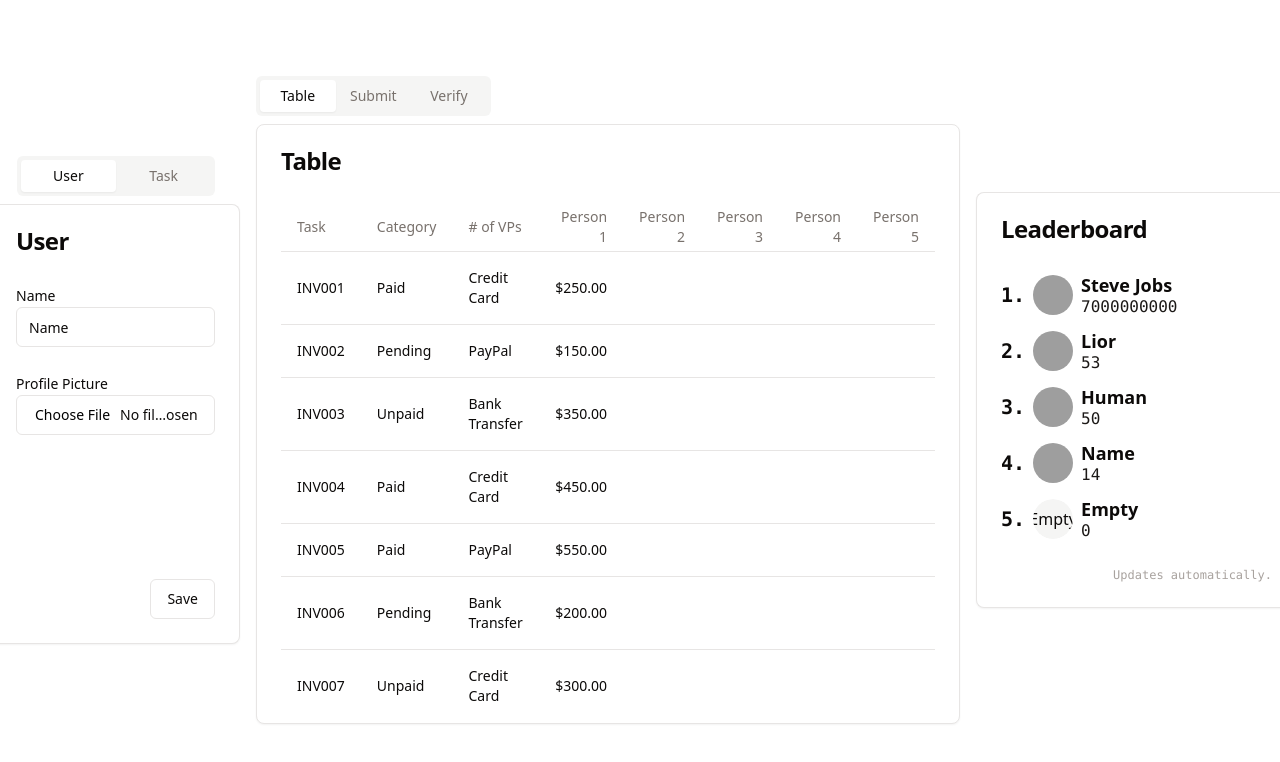
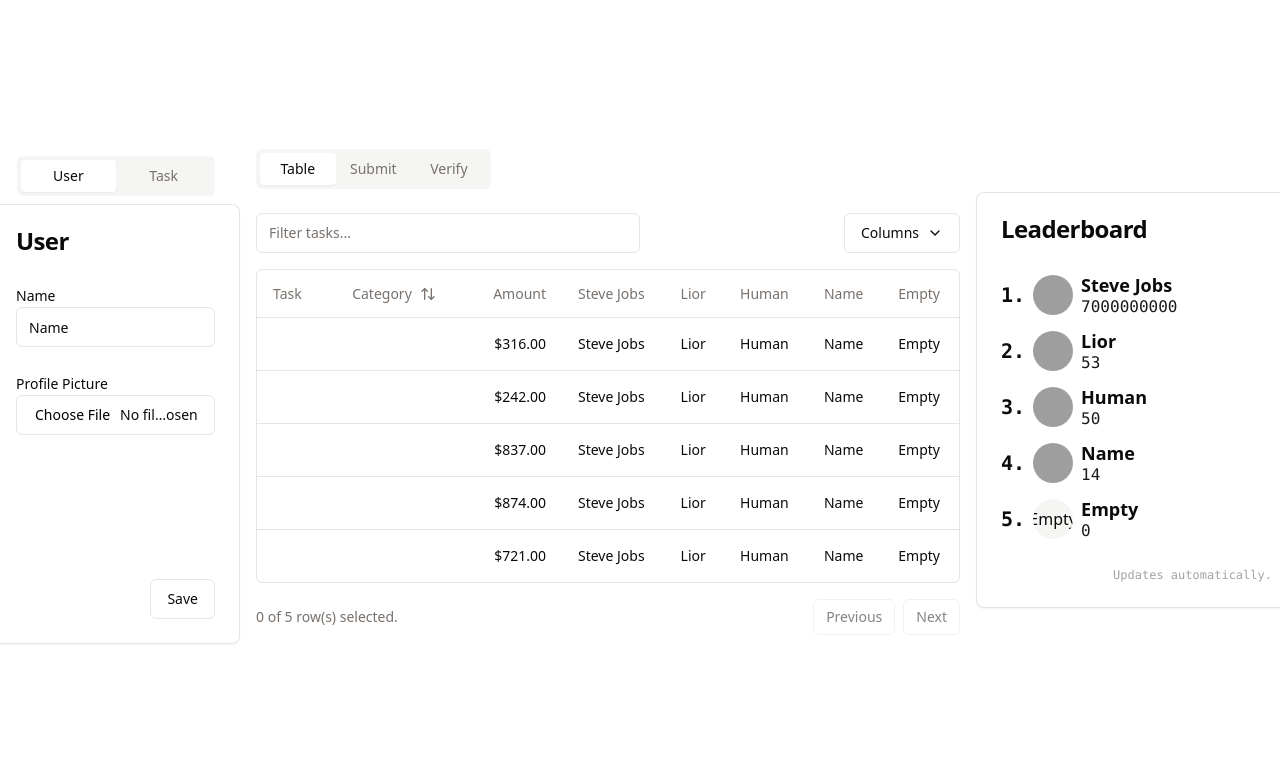
Before and after one commit to underscorelior/task-site, a React (Vite) app: page / in a window 1280 px wide. Shown: the top 762 px of the page. Built offline with nearby package versions, Linux system fonts and the light colour scheme; grey boxes are pictures that could not be loaded.

Commit message:
Update table

```diff
--- a/package.json
+++ b/package.json
@@ -24,6 +24,7 @@
     "@radix-ui/react-tabs": "^1.1.0",
     "@radix-ui/react-toggle": "^1.1.0",
     "@radix-ui/react-toggle-group": "^1.1.0",
+    "@tanstack/react-table": "^8.20.1",
     "class-variance-authority": "^0.7.0",
     "clsx": "^2.1.1",
     "cmdk": "^1.0.0",
--- a/src/components/table.tsx
+++ b/src/components/table.tsx
@@ -1,115 +1,311 @@
+'use client';
+
+import * as React from 'react';
+import {
+	ColumnDef,
+	ColumnFiltersState,
+	SortingState,
+	VisibilityState,
+	flexRender,
+	getCoreRowModel,
+	getFilteredRowModel,
+	getPaginationRowModel,
+	getSortedRowModel,
+	useReactTable,
+} from '@tanstack/react-table';
+import { ArrowUpDown, ChevronDown, MoreHorizontal } from 'lucide-react';
+
+import { Button } from '@/components/ui/button';
+import { Checkbox } from '@/components/ui/checkbox';
+import {
+	DropdownMenu,
+	DropdownMenuCheckboxItem,
+	DropdownMenuContent,
+	DropdownMenuItem,
+	DropdownMenuLabel,
+	DropdownMenuSeparator,
+	DropdownMenuTrigger,
+} from '@/components/ui/dropdown-menu';
+import { Input } from '@/components/ui/input';
 import {
 	Table,
 	TableBody,
-	TableCaption,
 	TableCell,
-	TableFooter,
 	TableHead,
 	TableHeader,
 	TableRow,
 } from '@/components/ui/table';
-import { ScrollArea } from './ui/scroll-area';
-import {
-	Card,
-	CardContent,
-	CardDescription,
-	CardFooter,
-	CardHeader,
-	CardTitle,
-} from './ui/card';
 
-const invoices = [
+const data: Payment[] = [
 	{
-		invoice: 'INV001',
-		paymentStatus: 'Paid',
-		totalAmount: '$250.00',
-		paymentMethod: 'Credit Card',
+		id: 'm5gr84i9',
+		amount: 316,
+		status: 'success',
+		email: 'ken99@yahoo.com',
 	},
 	{
-		invoice: 'INV002',
-		paymentStatus: 'Pending',
-		totalAmount: '$150.00',
-		paymentMethod: 'PayPal',
+		id: '3u1reuv4',
+		amount: 242,
+		status: 'success',
+		email: 'Abe45@gmail.com',
 	},
 	{
-		invoice: 'INV003',
-		paymentStatus: 'Unpaid',
-		totalAmount: '$350.00',
-		paymentMethod: 'Bank Transfer',
+		id: 'derv1ws0',
+		amount: 837,
+		status: 'processing',
+		email: 'Monserrat44@gmail.com',
 	},
 	{
-		invoice: 'INV004',
-		paymentStatus: 'Paid',
-		totalAmount: '$450.00',
-		paymentMethod: 'Credit Card',
+		id: '5kma53ae',
+		amount: 874,
+		status: 'success',
+		email: 'Silas22@gmail.com',
 	},
 	{
-		invoice: 'INV005',
-		paymentStatus: 'Paid',
-		totalAmount: '$550.00',
-		paymentMethod: 'PayPal',
-	},
-	{
-		invoice: 'INV006',
-		paymentStatus: 'Pending',
-		totalAmount: '$200.00',
-		paymentMethod: 'Bank Transfer',
-	},
-	{
-		invoice: 'INV007',
-		paymentStatus: 'Unpaid',
-		totalAmount: '$300.00',
-		paymentMethod: 'Credit Card',
+		id: 'bhqecj4p',
+		amount: 721,
+		status: 'failed',
+		email: 'carmella@hotmail.com',
 	},
 ];
 
+export type Payment = {
+	id: string;
+	amount: number;
+	status: 'pending' | 'processing' | 'success' | 'failed';
+	email: string;
+};
+
+export const columns: ColumnDef<Payment>[] = [
+	{
+		accessorKey: 'task',
+		enableHiding: false,
+		header: 'Task',
+		cell: ({ row }) => <div className="capitalize">{row.getValue('task')}</div>,
+	},
+	{
+		accessorKey: 'category',
+		enableHiding: false,
+		header: ({ column }) => {
+			return (
+				<Button
+					variant="ghost"
+					onClick={() => column.toggleSorting(column.getIsSorted() === 'asc')}>
+					Category
+					<ArrowUpDown className="ml-2 h-4 w-4" />
+				</Button>
+			);
+		},
+		cell: ({ row }) => (
+			<div className="lowercase">{row.getValue('category')}</div>
+		),
+	},
+	{
+		accessorKey: 'amount',
+		enableHiding: false,
+		header: () => <div className="text-right">Amount</div>,
+		cell: ({ row }) => {
+			const amount = parseFloat(row.getValue('amount'));
+
+			// Format the amount as a dollar amount
+			const formatted = new Intl.NumberFormat('en-US', {
+				style: 'currency',
+				currency: 'USD',
+			}).format(amount);
+
+			return <div className="text-right font-medium">{formatted}</div>;
+		},
+	},
+	{
+		id: 'user_1',
+		header: 'Steve Jobs',
+		cell: ({ row }) => <div className="capitalize">Steve Jobs</div>,
+	},
+	{
+		id: 'user_2',
+		header: 'Lior',
+		cell: ({ row }) => <div className="capitalize">Lior</div>,
+	},
+	{
+		id: 'user_3',
+		header: 'Human',
+		cell: ({ row }) => <div className="capitalize">Human</div>,
+	},
+	{
+		id: 'user_4',
+		header: 'Name',
+		cell: ({ row }) => <div className="capitalize">Name</div>,
+	},
+	{
+		id: 'user_5',
+		header: 'Empty',
+		cell: ({ row }) => <div className="capitalize">Empty</div>,
+	},
+	// {
+	// 	id: 'actions',
+	// 	enableHiding: false,
+	// 	cell: ({ row }) => {
+	// 		const payment = row.original;
+
+	// 		return (
+	// 			<DropdownMenu>
+	// 				<DropdownMenuTrigger asChild>
+	// 					<Button variant="ghost" className="h-8 w-8 p-0">
+	// 						<span className="sr-only">Open menu</span>
+	// 						<MoreHorizontal className="h-4 w-4" />
+	// 					</Button>
+	// 				</DropdownMenuTrigger>
+	// 				<DropdownMenuContent align="end">
+	// 					<DropdownMenuLabel>Actions</DropdownMenuLabel>
+	// 					<DropdownMenuItem
+	// 						onClick={() => navigator.clipboard.writeText(payment.id)}>
+	// 						Copy payment ID
+	// 					</DropdownMenuItem>
+	// 					<DropdownMenuSeparator />
+	// 					<DropdownMenuItem>View customer</DropdownMenuItem>
+	// 					<DropdownMenuItem>View payment details</DropdownMenuItem>
+	// 				</DropdownMenuContent>
+	// 			</DropdownMenu>
+	// 		);
+	// 	},
+	// },
+];
+
 export function TaskTable() {
+	const [sorting, setSorting] = React.useState<SortingState>([]);
+	const [columnFilters, setColumnFilters] = React.useState<ColumnFiltersState>(
+		[],
+	);
+	const [columnVisibility, setColumnVisibility] =
+		React.useState<VisibilityState>({});
+	const [rowSelection, setRowSelection] = React.useState({});
+
+	const table = useReactTable({
+		data,
+		columns,
+		onSortingChange: setSorting,
+		onColumnFiltersChange: setColumnFilters,
+		getCoreRowModel: getCoreRowModel(),
+		getPaginationRowModel: getPaginationRowModel(),
+		getSortedRowModel: getSortedRowModel(),
+		getFilteredRowModel: getFilteredRowModel(),
+		onColumnVisibilityChange: setColumnVisibility,
+		onRowSelectionChange: setRowSelection,
+		state: {
+			sorting,
+			columnFilters,
+			columnVisibility,
+			rowSelection,
+		},
+	});
+
 	return (
-		<Card className="h-[75vh]">
-			<CardHeader>
-				<CardTitle>Table</CardTitle>
-				<CardDescription></CardDescription>
-			</CardHeader>
-			<CardContent>
-				<ScrollArea>
+		<div className="w-full">
+			<div className="flex items-center py-4">
+				<Input
+					placeholder="Filter tasks..."
+					value={(table.getColumn('task')?.getFilterValue() as string) ?? ''}
+					onChange={(event) =>
+						table.getColumn('task')?.setFilterValue(event.target.value)
+					}
+					className="max-w-sm"
+				/>
+				<DropdownMenu>
+					<DropdownMenuTrigger asChild>
+						<Button variant="outline" className="ml-auto">
+							Columns <ChevronDown className="ml-2 h-4 w-4" />
+						</Button>
+					</DropdownMenuTrigger>
+					<DropdownMenuContent align="end">
+						{table
+							.getAllColumns()
+							.filter((column) => column.getCanHide())
+							.map((column) => {
+								return (
+									<DropdownMenuCheckboxItem
+										key={column.id}
+										className="capitalize"
+										checked={column.getIsVisible()}
+										onCheckedChange={(value) =>
+											column.toggleVisibility(!!value)
+										}>
+										{column.id}
+									</DropdownMenuCheckboxItem>
+								);
+							})}
+					</DropdownMenuContent>
+				</DropdownMenu>
+			</div>
+			<div className="rounded-md border">
 				<Table>
-						{/* <TableCaption>A list of your recent invoices.</TableCaption> */}
 					<TableHeader>
-							<TableRow>
-								<TableHead>Task</TableHead>
-								<TableHead>Category</TableHead>
-								<TableHead className="w-[100px]"># of VPs</TableHead>
-								<TableHead className="text-right">Person 1</TableHead>
-								<TableHead className="text-right">Person 2</TableHead>
-								<TableHead className="text-right">Person 3</TableHead>
-								<TableHead className="text-right">Person 4</TableHead>
-								<TableHead className="text-right">Person 5</TableHead>
+						{table.getHeaderGroups().map((headerGroup) => (
+							<TableRow key={headerGroup.id}>
+								{headerGroup.headers.map((header) => {
+									return (
+										<TableHead key={header.id}>
+											{header.isPlaceholder
+												? null
+												: flexRender(
+														header.column.columnDef.header,
+														header.getContext(),
+													)}
+										</TableHead>
+									);
+								})}
 							</TableRow>
+						))}
 					</TableHeader>
 					<TableBody>
-							{invoices.map((invoice) => (
-								<TableRow key={invoice.invoice}>
-									<TableCell className="font-medium">
-										{invoice.invoice}
+						{table.getRowModel().rows?.length ? (
+							table.getRowModel().rows.map((row) => (
+								<TableRow
+									key={row.id}
+									data-state={row.getIsSelected() && 'selected'}>
+									{row.getVisibleCells().map((cell) => (
+										<TableCell key={cell.id}>
+											{flexRender(
+												cell.column.columnDef.cell,
+												cell.getContext(),
+											)}
 										</TableCell>
-									<TableCell>{invoice.paymentStatus}</TableCell>
-									<TableCell>{invoice.paymentMethod}</TableCell>
-									<TableCell className="text-right">
-										{invoice.totalAmount}
+									))}
+								</TableRow>
+							))
+						) : (
+							<TableRow>
+								<TableCell
+									colSpan={columns.length}
+									className="h-24 text-center">
+									No results.
 								</TableCell>
 							</TableRow>
-							))}
+						)}
 					</TableBody>
-						{/* <TableFooter>
-					<TableRow>
-						<TableCell colSpan={3}>Total</TableCell>
-						<TableCell className="text-right">$2,500.00</TableCell>
-					</TableRow>
-				</TableFooter> */}
 				</Table>
-				</ScrollArea>
-			</CardContent>
-			<CardFooter></CardFooter>
-		</Card>
+			</div>
+			<div className="flex items-center justify-end space-x-2 py-4">
+				<div className="text-muted-foreground flex-1 text-sm">
+					{table.getFilteredSelectedRowModel().rows.length} of{' '}
+					{table.getFilteredRowModel().rows.length} row(s) selected.
+				</div>
+				<div className="space-x-2">
+					<Button
+						variant="outline"
+						size="sm"
+						onClick={() => table.previousPage()}
+						disabled={!table.getCanPreviousPage()}>
+						Previous
+					</Button>
+					<Button
+						variant="outline"
+						size="sm"
+						onClick={() => table.nextPage()}
+						disabled={!table.getCanNextPage()}>
+						Next
+					</Button>
+				</div>
+			</div>
+		</div>
 	);
 }
```
Also changed, not shown: 1 other file (tests, documents, lock files or other folders). Lines whose indentation alone changed are shown as unchanged.
